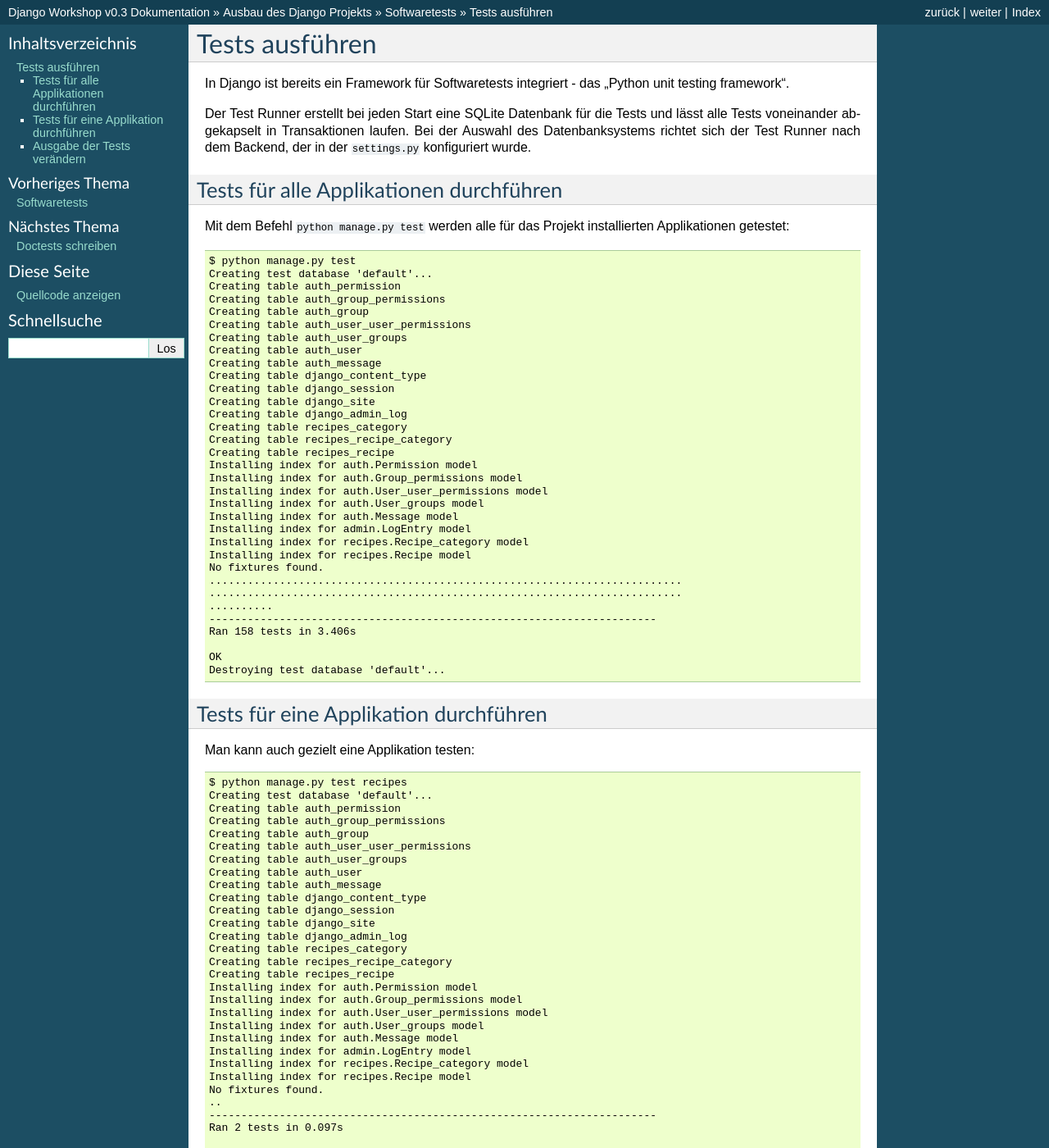
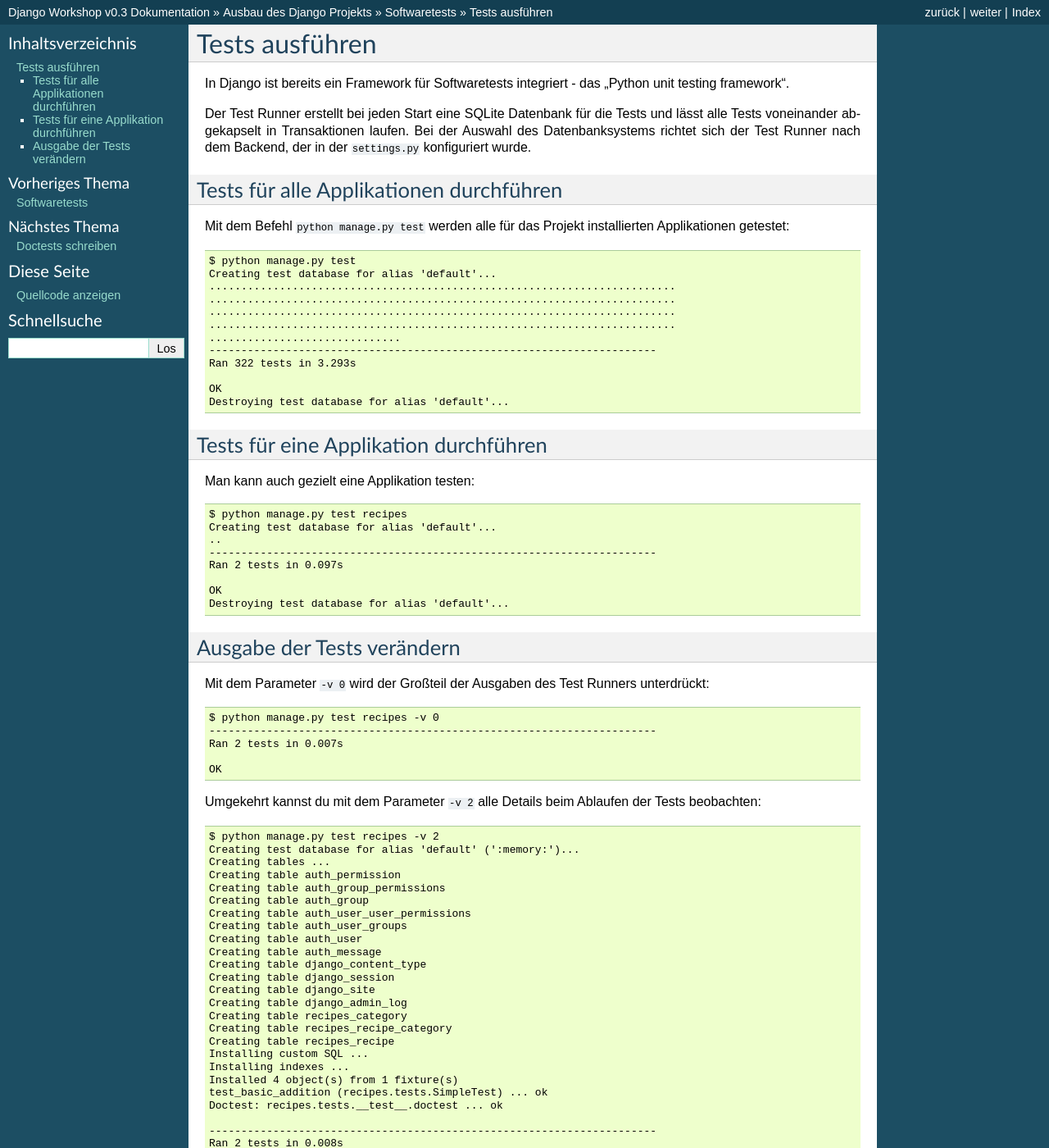
Before and after one commit to keimlink/django-workshop, a Sphinx documentation site: the page built from docs/ausbau/softwaretests/tests_ausfuehren.rst, in a window 1280 px wide and 1400 px high. Shown: the whole window at 82% size. Built offline with Sphinx 7.4.7, drawn with Linux system fonts in a browser that asks for light colours; some of the changed text lies outside the part shown.

Commit message:
Ausgabe der Tests an Django 1.3.1 angepasst.

```diff
--- a/docs/ausbau/softwaretests/tests_ausfuehren.rst
+++ b/docs/ausbau/softwaretests/tests_ausfuehren.rst
@@ -16,38 +16,17 @@
 installierten Applikationen getestet::
 
     $ python manage.py test
-    Creating test database 'default'...
-    Creating table auth_permission
-    Creating table auth_group_permissions
-    Creating table auth_group
-    Creating table auth_user_user_permissions
-    Creating table auth_user_groups
-    Creating table auth_user
-    Creating table auth_message
-    Creating table django_content_type
-    Creating table django_session
-    Creating table django_site
-    Creating table django_admin_log
-    Creating table recipes_category
-    Creating table recipes_recipe_category
-    Creating table recipes_recipe
-    Installing index for auth.Permission model
-    Installing index for auth.Group_permissions model
-    Installing index for auth.User_user_permissions model
-    Installing index for auth.User_groups model
-    Installing index for auth.Message model
-    Installing index for admin.LogEntry model
-    Installing index for recipes.Recipe_category model
-    Installing index for recipes.Recipe model
-    No fixtures found.
-    ..........................................................................
-    ..........................................................................
-    ..........
+    Creating test database for alias 'default'...
+    .........................................................................
+    .........................................................................
+    .........................................................................
+    .........................................................................
+    ..............................
     ----------------------------------------------------------------------
-    Ran 158 tests in 3.406s
+    Ran 322 tests in 3.293s
 
     OK
-    Destroying test database 'default'...
+    Destroying test database for alias 'default'...
 
 Tests für eine Applikation durchführen
 ======================================
@@ -55,36 +34,13 @@
 Man kann auch gezielt eine Applikation testen::
 
     $ python manage.py test recipes
-    Creating test database 'default'...
-    Creating table auth_permission
-    Creating table auth_group_permissions
-    Creating table auth_group
-    Creating table auth_user_user_permissions
-    Creating table auth_user_groups
-    Creating table auth_user
-    Creating table auth_message
-    Creating table django_content_type
-    Creating table django_session
-    Creating table django_site
-    Creating table django_admin_log
-    Creating table recipes_category
-    Creating table recipes_recipe_category
-    Creating table recipes_recipe
-    Installing index for auth.Permission model
-    Installing index for auth.Group_permissions model
-    Installing index for auth.User_user_permissions model
-    Installing index for auth.User_groups model
-    Installing index for auth.Message model
-    Installing index for admin.LogEntry model
-    Installing index for recipes.Recipe_category model
-    Installing index for recipes.Recipe model
-    No fixtures found.
+    Creating test database for alias 'default'...
     ..
     ----------------------------------------------------------------------
     Ran 2 tests in 0.097s
 
     OK
-    Destroying test database 'default'...
+    Destroying test database for alias 'default'...
 
 Ausgabe der Tests verändern
 ===========================
@@ -102,22 +58,25 @@
 Tests beobachten::
 
     $ python manage.py test recipes -v 2
-    Creating test database 'default'...
-    Processing auth.Permission model
+    Creating test database for alias 'default' (':memory:')...
+    Creating tables ...
     Creating table auth_permission
-    ...
-    Running post-sync handlers for application auth
-    Adding permission 'auth | permission | Can add permission'
-    Adding permission 'auth | permission | Can change permission'
-    Adding permission 'auth | permission | Can delete permission'
-    ...
-    No custom SQL for auth.Permission model
-    ...
-    Installing index for auth.Permission model
-    ...
-    Loading 'initial_data' fixtures...
-    ...
-    No fixtures found.
+    Creating table auth_group_permissions
+    Creating table auth_group
+    Creating table auth_user_user_permissions
+    Creating table auth_user_groups
+    Creating table auth_user
+    Creating table auth_message
+    Creating table django_content_type
+    Creating table django_session
+    Creating table django_site
+    Creating table django_admin_log
+    Creating table recipes_category
+    Creating table recipes_recipe_category
+    Creating table recipes_recipe
+    Installing custom SQL ...
+    Installing indexes ...
+    Installed 4 object(s) from 1 fixture(s)
     test_basic_addition (recipes.tests.SimpleTest) ... ok
     Doctest: recipes.tests.__test__.doctest ... ok
 
@@ -125,4 +84,4 @@
     Ran 2 tests in 0.008s
 
     OK
-    Destroying test database 'default'...
+    Destroying test database for alias 'default' (':memory:')...
```
Also changed, not shown: docs/ausbau/softwaretests/views_testen.rst (+3 -28 lines).
